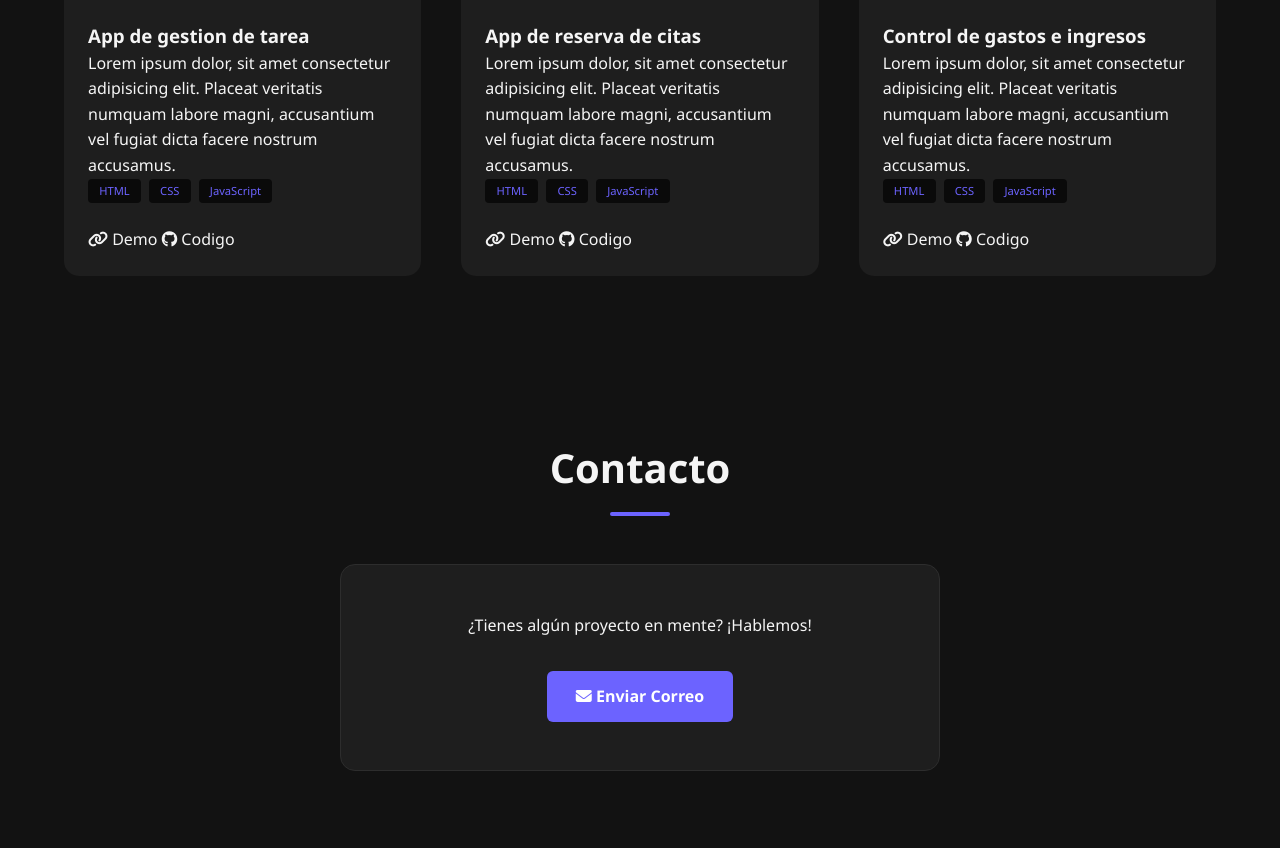
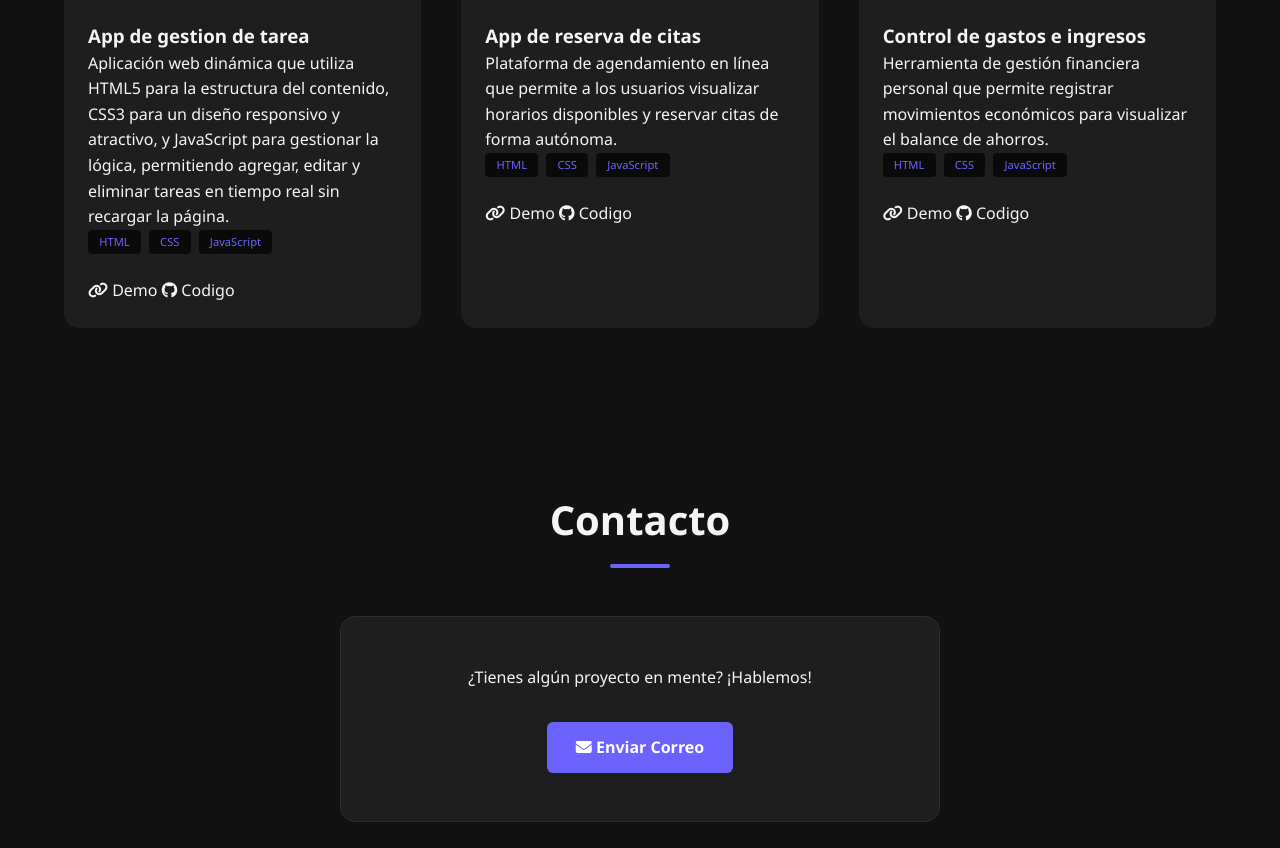
Before and after one commit to wperezd-dot/Portafolio-web-, a plain HTML site: page index.html in a window 1280 px wide. Shown: the part 2094-2942 px from the top of the page. Drawn offline with Linux system fonts and the light colour scheme.

Commit message:
Update index.html

```diff
--- a/index.html
+++ b/index.html
@@ -84,7 +84,7 @@
                     </div>
                     <div class="project-info">
                         <h3>App de gestion de tarea</h3>
-                        <p>Lorem ipsum dolor, sit amet consectetur adipisicing elit. Placeat veritatis numquam labore magni, accusantium vel fugiat dicta facere nostrum accusamus.</p>
+                        <p>Aplicación web dinámica que utiliza HTML5 para la estructura del contenido, CSS3 para un diseño responsivo y atractivo, y JavaScript para gestionar la lógica, permitiendo agregar, editar y eliminar tareas en tiempo real sin recargar la página.</p>
                         <div class="project-tech">
                             <span>HTML</span>
                             <span>CSS</span>
@@ -102,7 +102,7 @@
                     </div>
                     <div class="project-info">
                         <h3>App de reserva de citas</h3>
-                        <p>Lorem ipsum dolor, sit amet consectetur adipisicing elit. Placeat veritatis numquam labore magni, accusantium vel fugiat dicta facere nostrum accusamus.</p>
+                        <p>Plataforma de agendamiento en línea que permite a los usuarios visualizar horarios disponibles y reservar citas de forma autónoma.</p>
                         <div class="project-tech">
                             <span>HTML</span>
                             <span>CSS</span>
@@ -120,7 +120,7 @@
                     </div>
                     <div class="project-info">
                         <h3>Control de gastos e ingresos</h3>
-                        <p>Lorem ipsum dolor, sit amet consectetur adipisicing elit. Placeat veritatis numquam labore magni, accusantium vel fugiat dicta facere nostrum accusamus.</p>
+                        <p>Herramienta de gestión financiera personal que permite registrar movimientos económicos para visualizar el balance de ahorros.</p>
                         <div class="project-tech">
                             <span>HTML</span>
                             <span>CSS</span>
```
